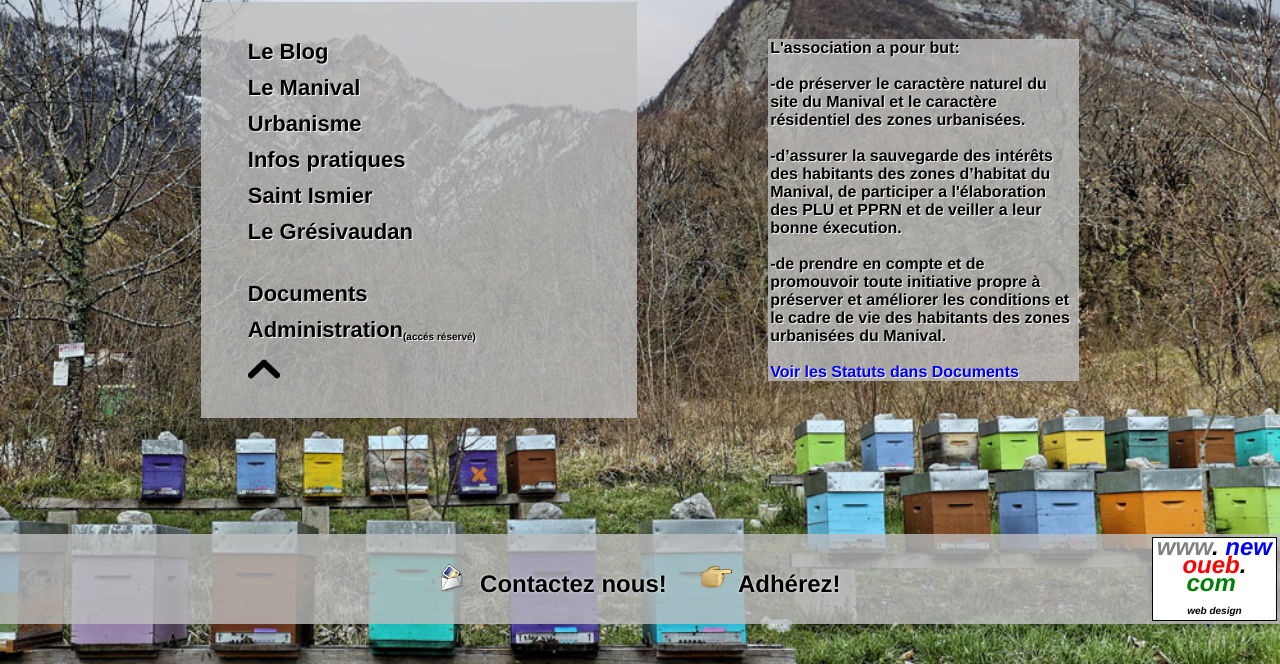
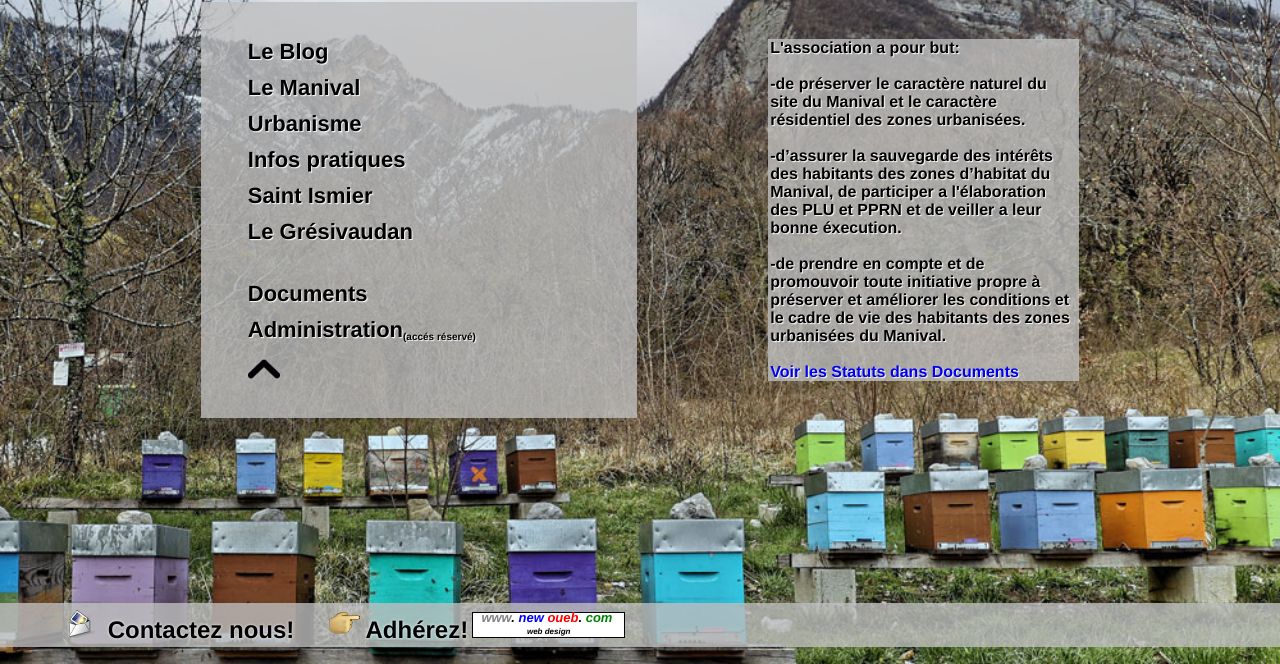
Before and after one commit to jduverger/vmanival, a Django app: page / in a window 1280 px wide. Shown: the part 136-800 px from the top of the page. Run offline with Django 4.2, Linux system fonts and the light colour scheme; data that the repository does not hold is empty; some libraries are stand-ins or nearby versions.

Commit message:
fix size bandeau

```diff
--- a/myapp/templates/welcome.html
+++ b/myapp/templates/welcome.html
@@ -115,7 +115,7 @@ L'association a pour but:<br><br>
 <td><a href="http://www.saint-ismier.fr/fr/association-contact/20340/vivre-manival"><img src="/static/email.png"> Contactez nous!</a>&nbsp;&nbsp;&nbsp;&nbsp;
 <a href="/adherer"><img src="/static/hand.png"> Adhérez!</a>
 </td>
-<td width=10%>
+<td width=25%>
 <a href="http://www.newoueb.com">
 <!-- <img src="/static/bandeau_newoueb_white.jpg" border="1"> -->
 <div class="nwlogo">
@@ -123,7 +123,7 @@ L'association a pour but:<br><br>
 <span style="color:blue;">new</span>
 <span style="color:red;">oueb</span>.
 <span style="color:green;">com&nbsp;</span>
-<span style="font-size:x-small;">
+<span style="font-size:8px;">
 <br>web design</span>
 </div>
 </a>
--- a/static/vam/vam.css
+++ b/static/vam/vam.css
@@ -339,6 +339,7 @@ div#dcloud {
 }
 .nwlogo {
 	font-style: italic;
+	font-size: small;
 	background-color:white;
 	text-align: center;
 	line-height:0.75em;
```
